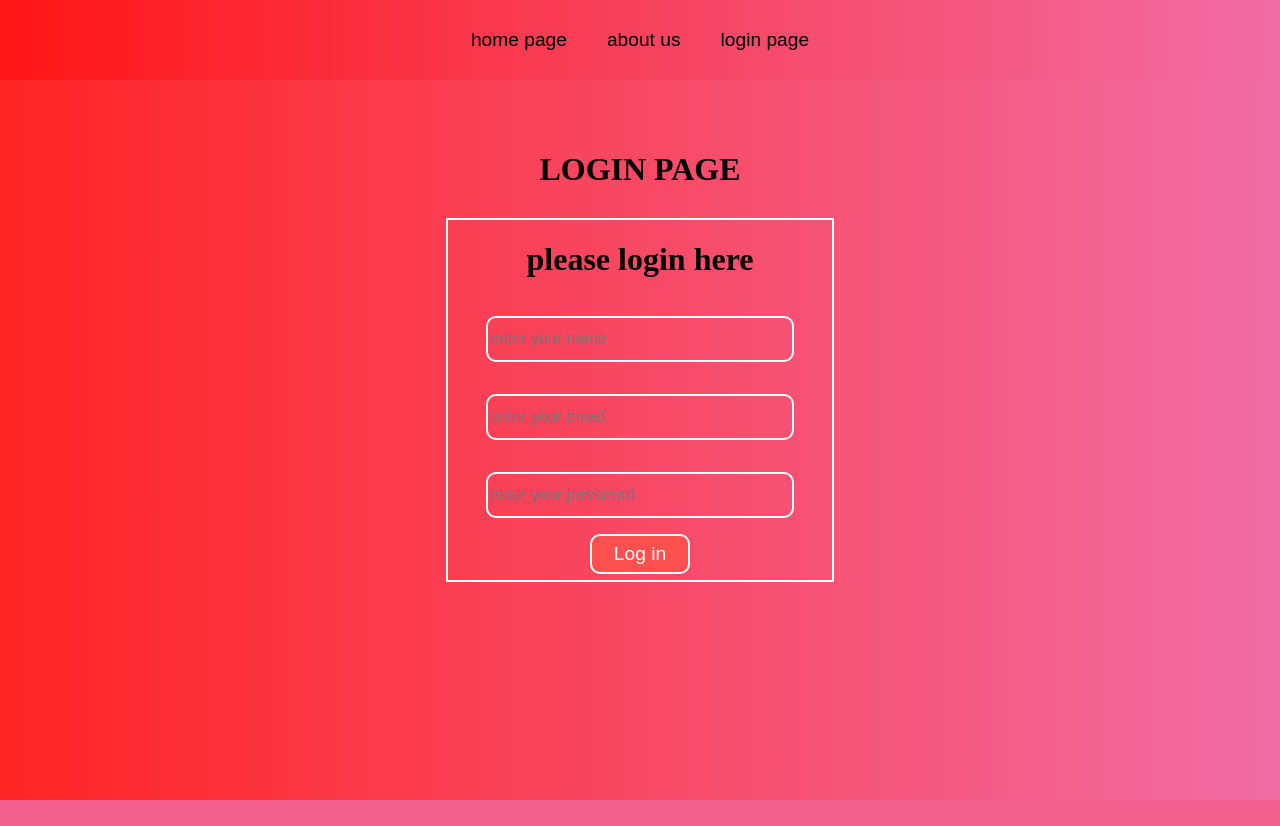
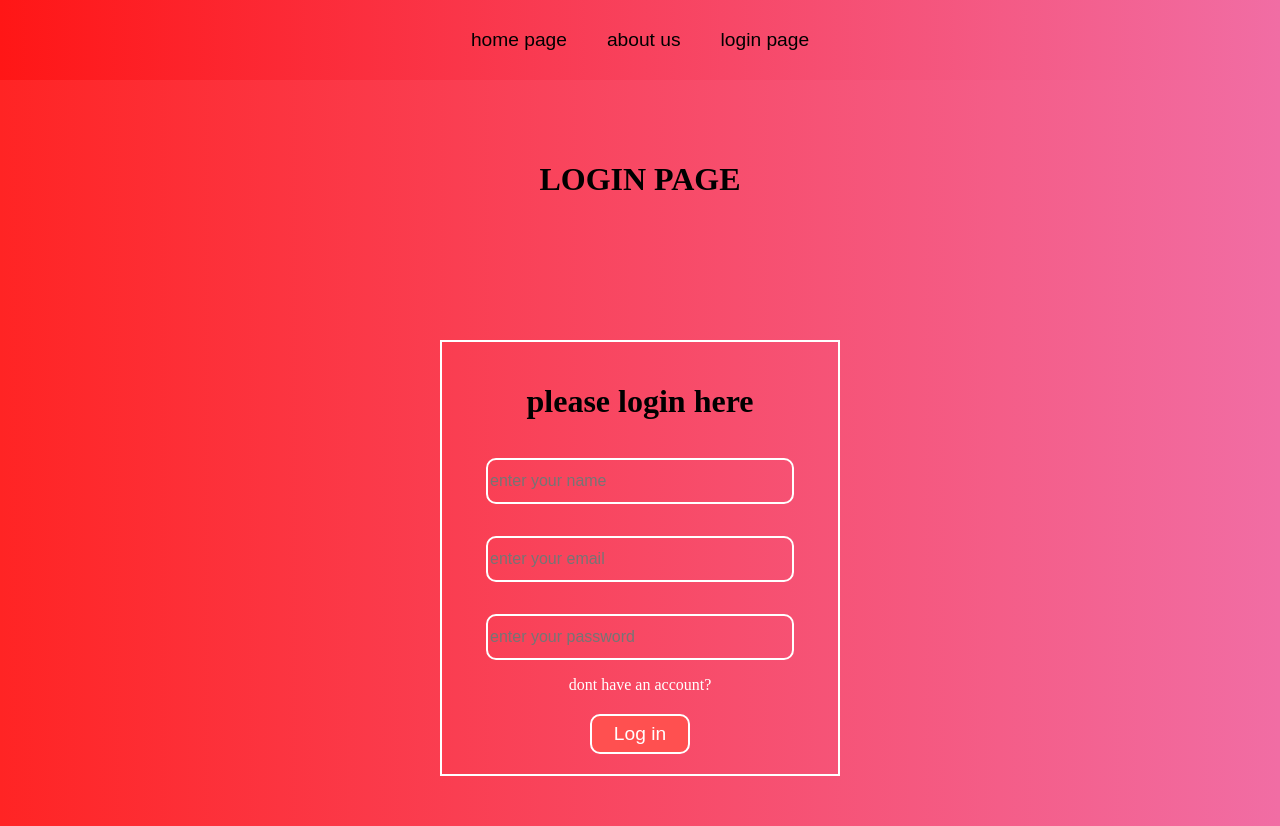
Before and after one commit to XD3ADSX/flask-practice-, a Flask app: page /login in a window 1280 px wide. Before the commit the page ends 800 px from the top, so only its background shows below. Run offline with Flask 3, Linux system fonts and the light colour scheme.

Commit message:
fixed css issues with login page and added register page

```diff
--- a/main.py
+++ b/main.py
@@ -11,6 +11,10 @@ def home():
 def login():
     return render_template('login.html')
 
+@app.route('/register')
+def register():
+    return render_template('register.html')
+
 
 if __name__ == "__main__":
     app.run(host='0.0.0.0', port=5555)
--- a/static/css/login.css
+++ b/static/css/login.css
@@ -1,37 +1,38 @@
-
-
-
-body{
+/* css for the login page */
+body {
     background: linear-gradient(to left, rgb(241, 109, 164), rgb(255, 36, 36));
     display: flex;
-    justify-content: center;  /* horizontal center */
-    align-items: center;      /* vertical center */
-    height: 100vh;
+    flex-direction: column;
+    justify-content: flex-start;
+    align-items: center;
+    min-height: 100vh;
     margin: 0;
-
 }
 
 
-
-.page-title{
-    position: absolute;
-    top: 130px;
+.title-container {
     display: flex;
+    justify-content: center;
     align-items: center;
-    background: transparent;
-    border-radius: 10px;
+    padding: 20px;
+    width: 100%;
+    margin-top: 120px;
 }
 
 .container{
-    width: 30%;
-    height: 45%;
+    width: 90%;
+    max-width: 400px;
     display: flex;
+    flex-direction: column;
     align-items: center;
-    flex-direction: column;
     background-color: transparent;
     border: 2px solid white;
+    padding: 20px;
+    margin-bottom: 50px;
+    margin-top: 100px;
+    box-sizing: border-box;
+}
 
-}
 
 input{
     width: 300px;
@@ -58,3 +59,15 @@ button:hover{
     background-color: white;
     transition: ease-in 0.5s;
 }
+
+.no-account{
+    list-style: none;
+    margin-bottom: 20px;
+}
+
+.no-account a{
+    text-decoration: none;
+    color:white;
+
+
+}
--- a/static/css/nav-bar.css
+++ b/static/css/nav-bar.css
@@ -1,3 +1,6 @@
+/* nav bar css for all files */
+
+
 .nav-container {
   position: fixed;
   top: 0;
--- a/templates/login.html
+++ b/templates/login.html
@@ -12,7 +12,9 @@
 <body>
 
 
-    <h1 class="page-title">LOGIN PAGE</h1>
+    <div class="title-container">
+        <h1 class="page-title">LOGIN PAGE</h1>
+    </div>
 
 
     <div class="container">
@@ -20,6 +22,7 @@
         <p><input type="text" placeholder="enter your name"></p>
         <p><input type="text" placeholder="enter your email"></p>
         <p><input type="text"  placeholder="enter your password"></p>
+        <li class="no-account"><a href="{{url_for('register')}}">dont have an account?</a></li>
         <button>Log in</button>
     </div>
 
@@ -27,7 +30,7 @@
     <div class="nav-container">
         <nav class="nav-bar">
             <ul class="nav-links">
-                <li><a href="home.html">home page</a></li>
+                <li><a href="{{url_for('home')}}">home page</a></li>
                 <li><a href="aboutUs.html">about us</a></li>
                 <li><a href="login.html">login page</a></li>
             </ul>
```
Also changed, not shown: templates/register.html (added, +11 -0 lines), 1 other file.
